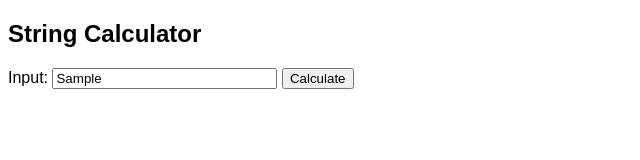
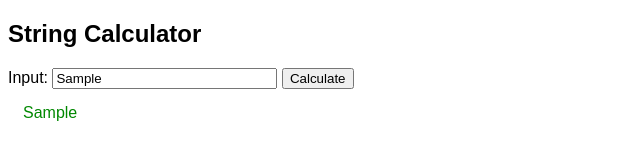
Before and after one commit to adomokos/js_testing, a plain HTML site: page public/index.html in a window 1280 px wide. Both pictures are taken after typing "Sample" into the empty fields and a click on the button "Calculate". Shown: the full height of the page, 0-640 px from the left. Drawn offline with Linux system fonts and the light colour scheme.

Commit message:
Making it ready for the calculator

```diff
--- a/public/index.html
+++ b/public/index.html
@@ -5,12 +5,16 @@
     <script src="js/jquery-1.7.1.js" type="text/javascript"></script>
     <script type="text/javascript">
       $(document).ready(function() {
-        $('#result').hide();
-        $('#error').hide();
+        var result_div = $('#result');
+        var error_div = $('#error');
+        result_div.hide();
+        error_div.hide();
 
         $('#calculate').click(function() {
           var input_text = $('#input_text').val();
-          console.log('the text is: ' + input_text);
+
+          result_div.text(input_text);
+          result_div.show();
         });
       });
     </script>
```
